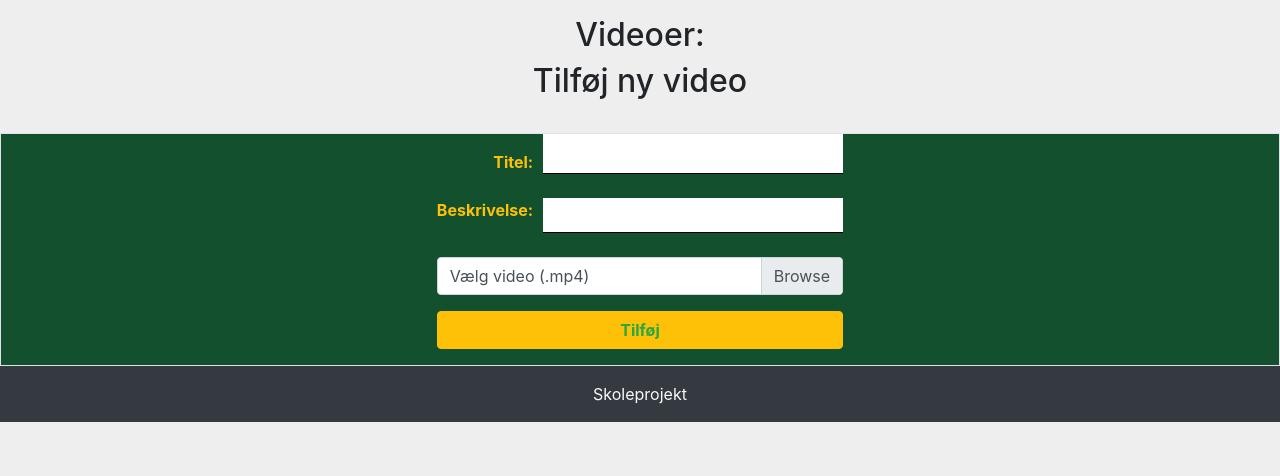
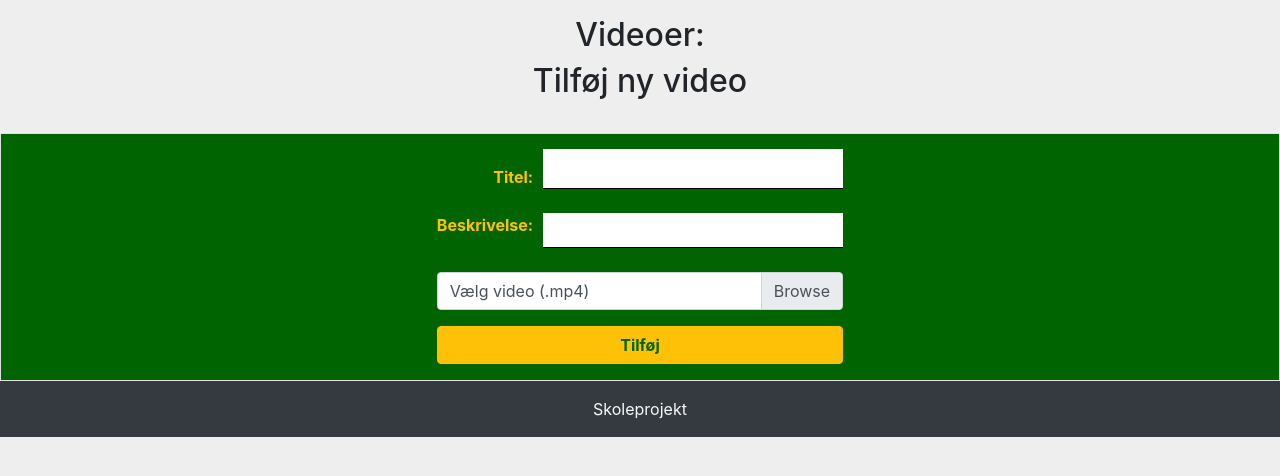
Before and after one commit to mchoffn/3sem-eksamen, a PHP site: page /view-videos.php in a window 1280 px wide. Shown: the part 101-577 px from the top of the page. Run offline with PHP 8.4, Linux system fonts and the light colour scheme; the visitor is signed in with stand-in values (Sample User, id 1); data that the repository does not hold is empty.

Commit message:
style på tilføj video under view-video

```diff
--- a/includes/navbar.php
+++ b/includes/navbar.php
@@ -1,5 +1,5 @@
 <!--Navbar start-->
-<nav class="navbar navbar-expand-lg navbar-light bg-light">
+<nav class="navbar navbar-expand-lg navbar-light navbarbg">
 	<a class="navbar-brand" href="front-page.php"><img src="images/sunset-favicon.png" width="75"></a>
 	<button class="navbar-toggler" type="button" data-toggle="collapse" data-target="#navbarSupportedContent" aria-controls="navbarSupportedContent" aria-expanded="false" aria-label="Toggle navigation">
     <span class="navbar-toggler-icon"></span>
--- a/stylesheet/style.css
+++ b/stylesheet/style.css
@@ -51,8 +51,16 @@ html {
   width: 100%;
 }
 
-#tilfojvideo {
-  background-color: aqua;
+.tilfojvideo {
+  background-color: darkgreen;
+}
+
+.texttilfoj {
+  color: darkgreen;
+}
+
+.inputtitel {
+  margin-top: 15px;
 }
 
 body {
@@ -140,7 +148,3 @@ body {
 }
 
 /*Login*/
-
-#tilfojvideo {
-  background-color: #12502e;
-}
--- a/stylesheet/style.scss
+++ b/stylesheet/style.scss
@@ -2,6 +2,7 @@
 @import 'new-catagory.scss';
 @import 'view-video.scss';
 @import 'login.scss';
+@import 'navbar.scss';
 
 
 
--- a/stylesheet/view-video-dist.css
+++ /dev/null
@@ -1 +0,0 @@
-.video-list{max-height:425px;overflow-y:scroll}.media-body{width:100%}
--- a/stylesheet/view-video.scss
+++ b/stylesheet/view-video.scss
@@ -6,3 +6,16 @@
 .media-body{
 	width: 100%;
 }
+
+.tilfojvideo{
+	background-color:darkgreen;
+}
+
+
+.texttilfoj{
+	color: darkgreen;
+}
+
+.inputtitel{
+	margin-top: 15px;
+}
--- a/view-videos.php
+++ b/view-videos.php
@@ -73,9 +73,10 @@
 			<br>
 
 			<!-- new video-->
-			<div class="row border" id="tilfojvideo">
+			<div class="row border tilfojvideo">
+
 				<div class="mx-auto">
-					<form class="" method="post" action="create-video.php" autocomplete="off" enctype="multipart/form-data">
+					<form class="inputtitel" method="post" action="create-video.php" autocomplete="off" enctype="multipart/form-data">
 						<div class="form-input">
 							<div class="font-weight-bold input-txt text-warning mt-3">Titel: </div>
 							<input class="input-field" type="text" name="video_title" required>
@@ -91,7 +92,7 @@
 							<label class="custom-file-label" for="customFile">Vælg video (.mp4)</label>
 						</div>
 						<br>
-						<input class="font-weight-bold btn btn-warning btn-block mb-3 text-success" name="btnaddvideo" type="submit" value="Tilføj">
+						<input class="font-weight-bold btn btn-warning btn-block mb-3 texttilfoj" name="btnaddvideo" type="submit" value="Tilføj">
 					</form>
 				</div>
 			</div>
```
Also changed, not shown: stylesheet/style-dist.css (+1 -1 lines), stylesheet/navbar.css (added), stylesheet/navbar.scss (added), 1 other file.
